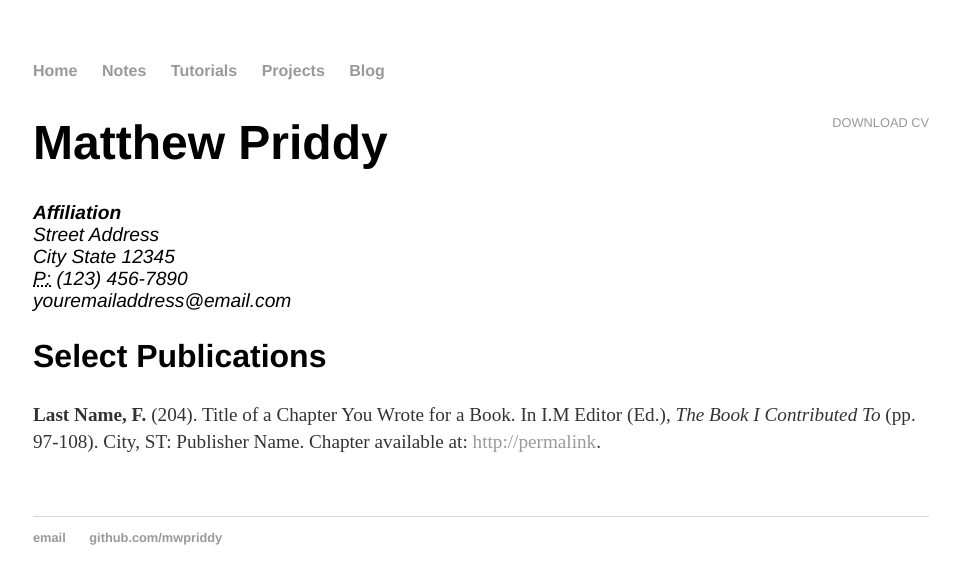
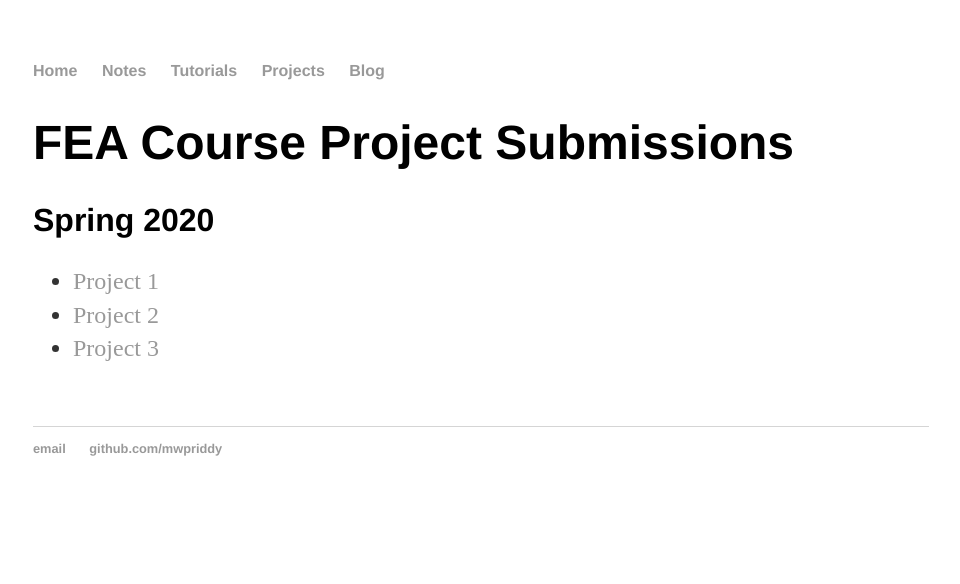
Before and after one commit to mwpriddy/FEA, a Jekyll site: the page built from projects/index.html, in a window 1280 px wide. Shown: the top 584 px of the page, without its empty margins (159-1119 px from the left). Built offline with Jekyll 4.4.1, drawn with Linux system fonts in a browser that asks for light colours.

Commit message:
Update index.html

```diff
--- a/projects/index.html
+++ b/projects/index.html
@@ -4,19 +4,16 @@ title: FEA Course Project Submissions
 ---
 
 <div class="cv">
-	<a href="#" class="download" title="Download CV as PDF">Download CV</a>
+	<!-- <a href="#" class="download" title="Download CV as PDF">Download CV</a> -->
 
-	<h1>Matthew Priddy</h1>
-	<address>
-	<strong>Affiliation</strong><br>
-	Street Address<br>
-	City State 12345<br>
-	<abbr title="phone">P:</abbr> (123) 456-7890<br>
-	<span class="obfuscate">youremailaddress@email.com</span>
-	</address>
+	<h1>FEA Course Project Submissions</h1>
 
-	<h2>Select Publications</h2>
+	<h2>Spring 2020</h2>
 
-	<p><strong>Last Name, F.</strong> (204). Title of a Chapter You Wrote for a Book. In I.M Editor (Ed.), <em>The Book I Contributed To</em> (pp. 97-108). City, ST: Publisher Name. Chapter available at: <a href="#">http://permalink</a>.
+	<ul class="contacts">
+		<li><a href="#">Project 1</a></li>
+		<li><a href="#">Project 2</a></li>
+		<li><a href="#">Project 3</a></li>
+	</ul>
 
 </div>
```
